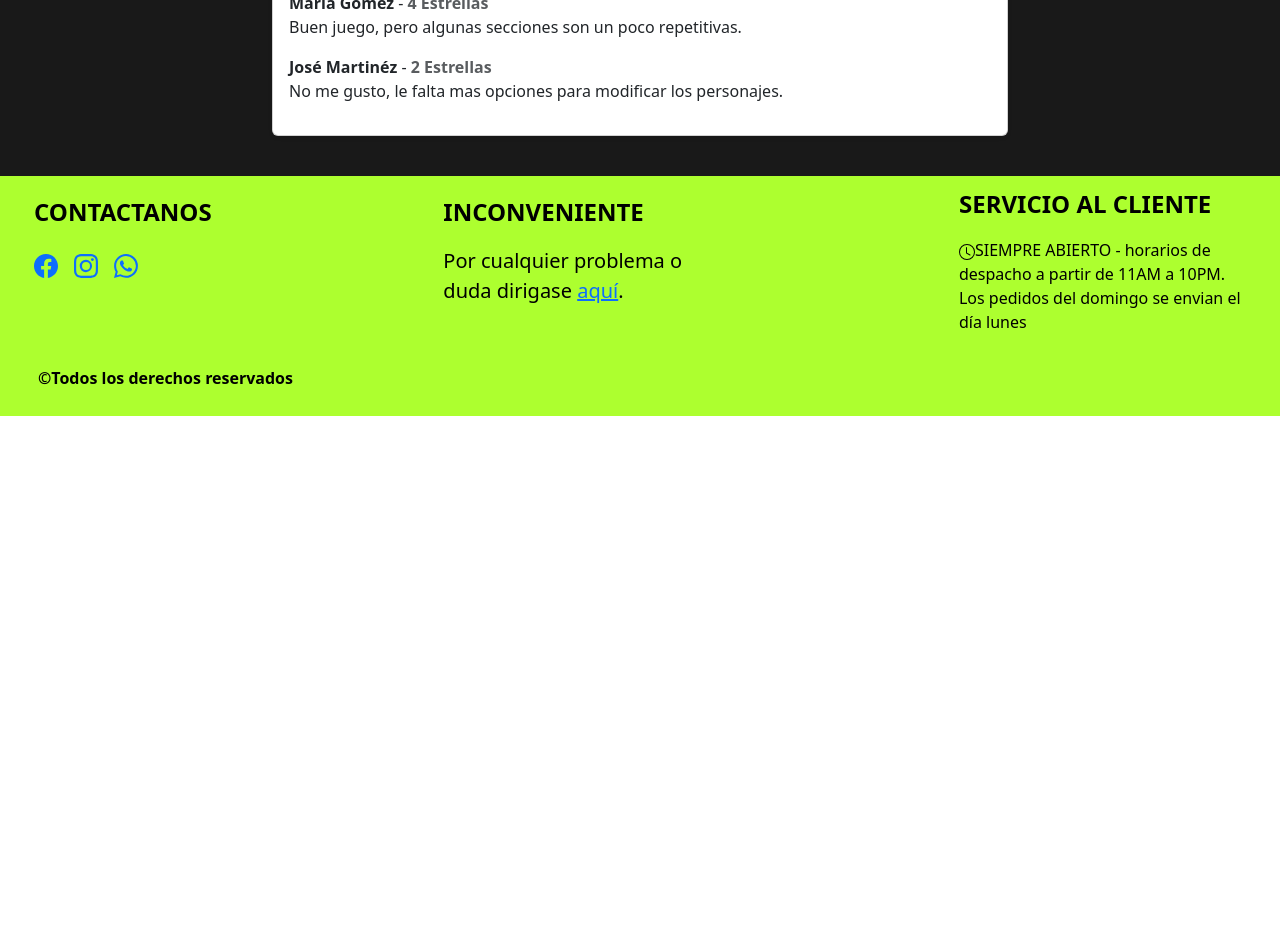
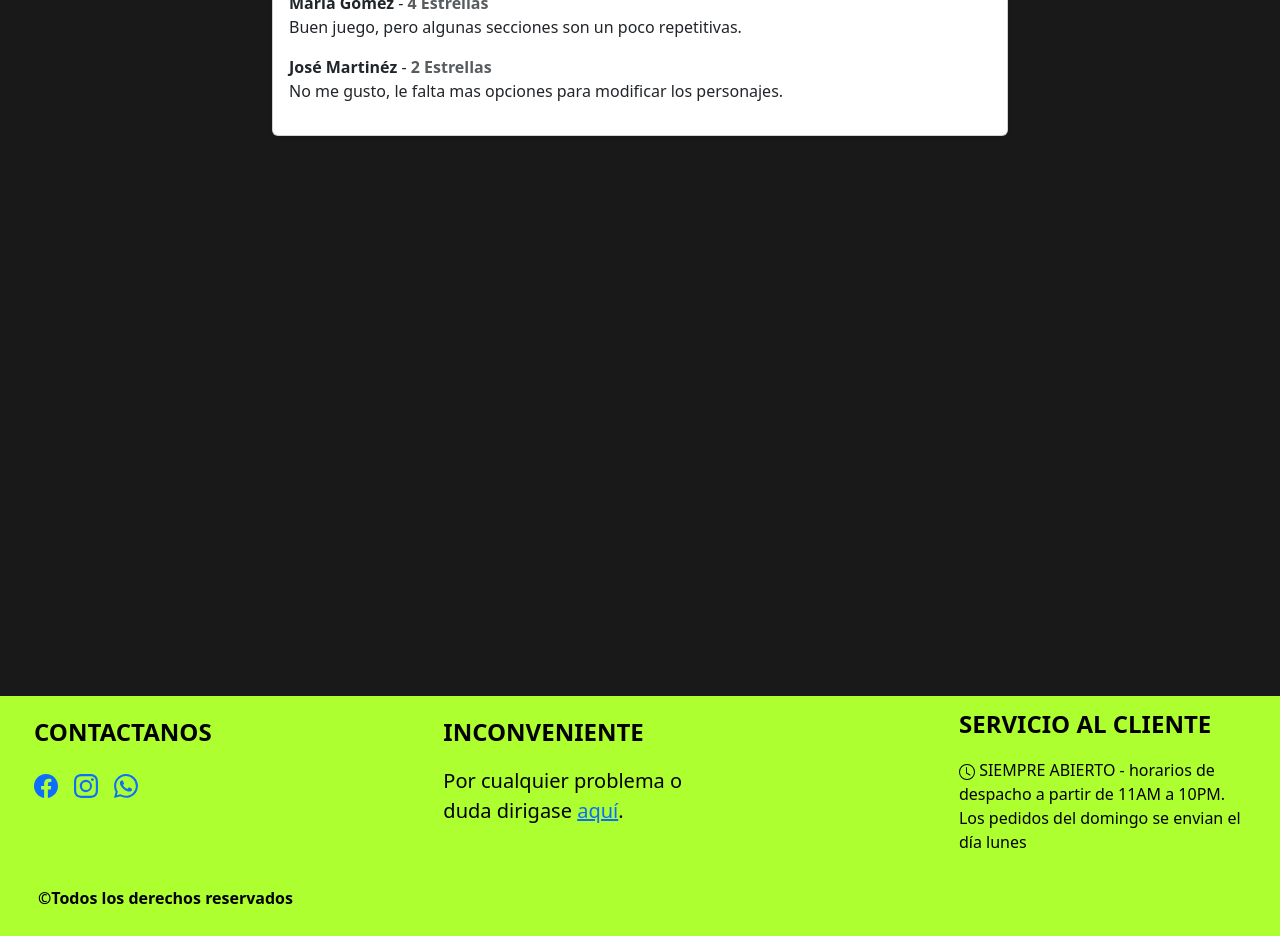
Before and after one commit to najr91/ProyectoGammer, a React (Vite) app: page /DetalleProducto/3EtvOYZ in a window 1280 px wide. Shown: the part 820-1756 px from the top of the page. Before the commit the page ends 1236 px from the top, so only its background shows below. Built offline with nearby package versions, Linux system fonts and the light colour scheme; data requests are answered from the project's data file.

Commit message:
Se agrego el codigo para que el footer quede siempre abajo

```diff
--- a/src/components/common/Footer.jsx
+++ b/src/components/common/Footer.jsx
@@ -2,13 +2,14 @@ import React from "react";
 import "../../style/Style.css";
 import { Clock, Facebook, Instagram, Whatsapp } from "react-bootstrap-icons";
 import { Link } from "react-router-dom";
-
 const Footer = () => {
   return (
-    <section>
-      <div className="">
-        <main className="content"></main>
-        <footer className="footer ">
+    <div className="app-container">
+      <main className="content">
+        {/* El contenido de tu página va aquí */}
+      </main>
+
+      <footer className="footer">
         <div className="row mx-3">
           <div className="col-12 col-md-3 col-lg-3 fs-4 p-2">
             <ul className="list-unstyled">
@@ -20,16 +21,13 @@ const Footer = () => {
               <li>
                 <p>
                   <b>
-                      <a href="https://www.facebook.com " target="_blank">
-                        <Facebook className="me-3  " />
+                    <a href="https://www.facebook.com" target="_blank">
+                      <Facebook className="me-3" />
                     </a>
-                      <a href="https://www.instagram.com/  " target="_blank">
-                        <Instagram className="me-3 " />
+                    <a href="https://www.instagram.com" target="_blank">
+                      <Instagram className="me-3" />
                     </a>
-                      <a
-                        href="https://www.whatsapp.com/?lang=es_LA "
-                        target="_blank"
-                      >
+                    <a href="https://www.whatsapp.com/?lang=es_LA" target="_blank">
                       <Whatsapp className="" />
                     </a>
                   </b>
@@ -62,19 +60,20 @@ const Footer = () => {
               </li>
               <li>
                 <p>
-                   <Clock/>
-                    SIEMPRE ABIERTO - horarios de despacho a partir de 11AM a 10PM. Los pedidos del domingo se envian el día lunes
+                  <Clock /> SIEMPRE ABIERTO - horarios de despacho a partir de 11AM a 10PM. Los pedidos del domingo se envian el día lunes
                 </p>
               </li>
             </ul>
           </div>
 
-            <div className="mx-auto mt-3"><p><b>©Todos los derechos reservados</b></p></div>
+          <div className="mx-auto mt-3">
+            <p><b>©Todos los derechos reservados</b></p>
+          </div>
         </div>
       </footer>
     </div>
-    </section>
   );
 };
 
+
 export default Footer;
--- a/src/components/pages/Carrito.jsx
+++ b/src/components/pages/Carrito.jsx
@@ -41,7 +41,7 @@ const Carrito = ({ carrito, setCarrito }) => {
 
   return (
     <section className="container mt-5">
-      <h3 className="text-center mb-4">Tu Carrito de Compras</h3>
+      <h3 className="text-center mb-4 mt-5">Tu Carrito de Compras</h3>
 
       <Row className="g-3">
         {carrito.length > 0 ? (
--- a/src/style/Style.css
+++ b/src/style/Style.css
@@ -1,3 +1,4 @@
+
 .app-container {
   display: flex;
   flex-direction: column;
@@ -13,4 +14,5 @@
   background-color: greenyellow;
   color: rgb(0, 0, 0);
   padding: 10px;
+  margin-top: auto;
 }
```
Lines whose indentation alone changed are shown as unchanged.
